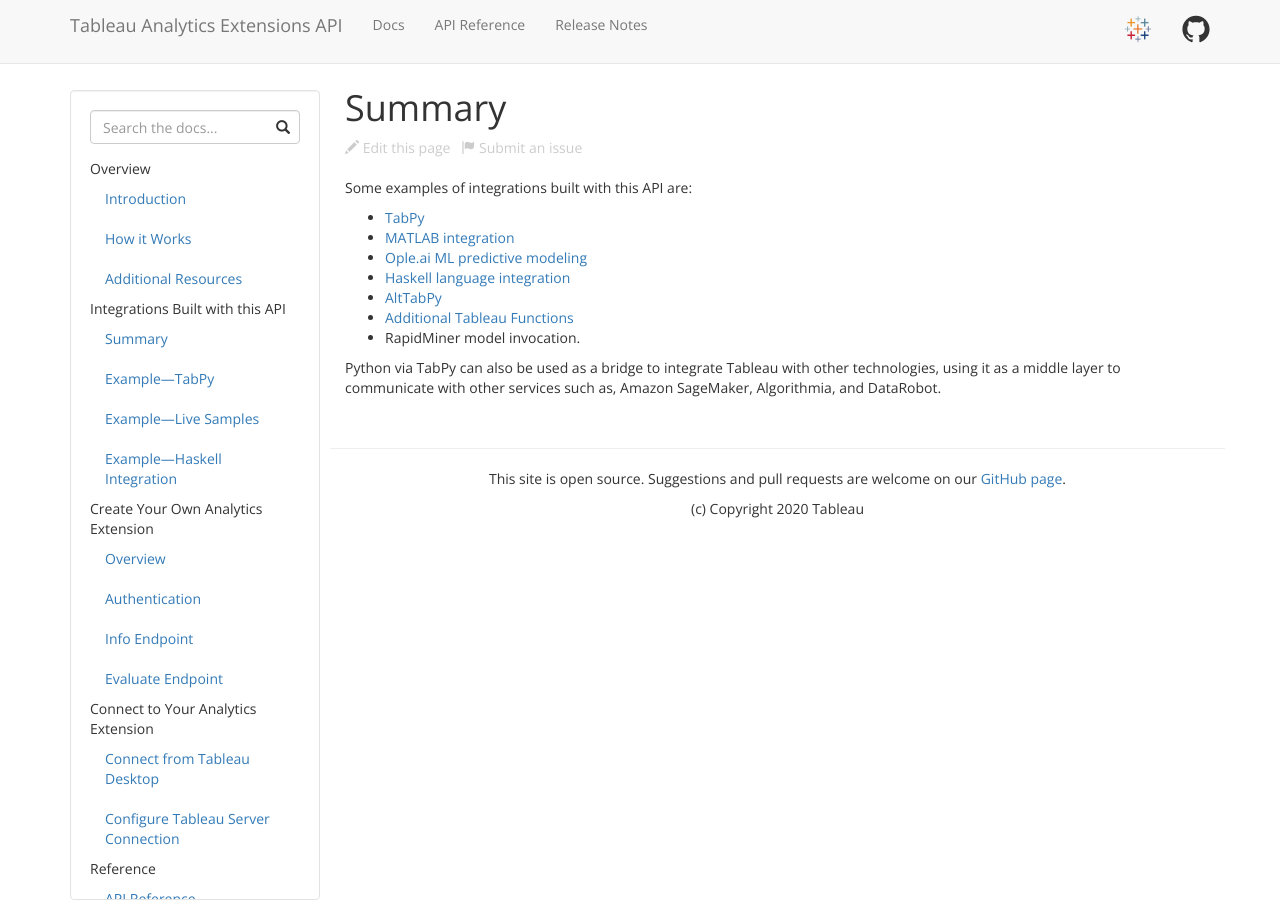
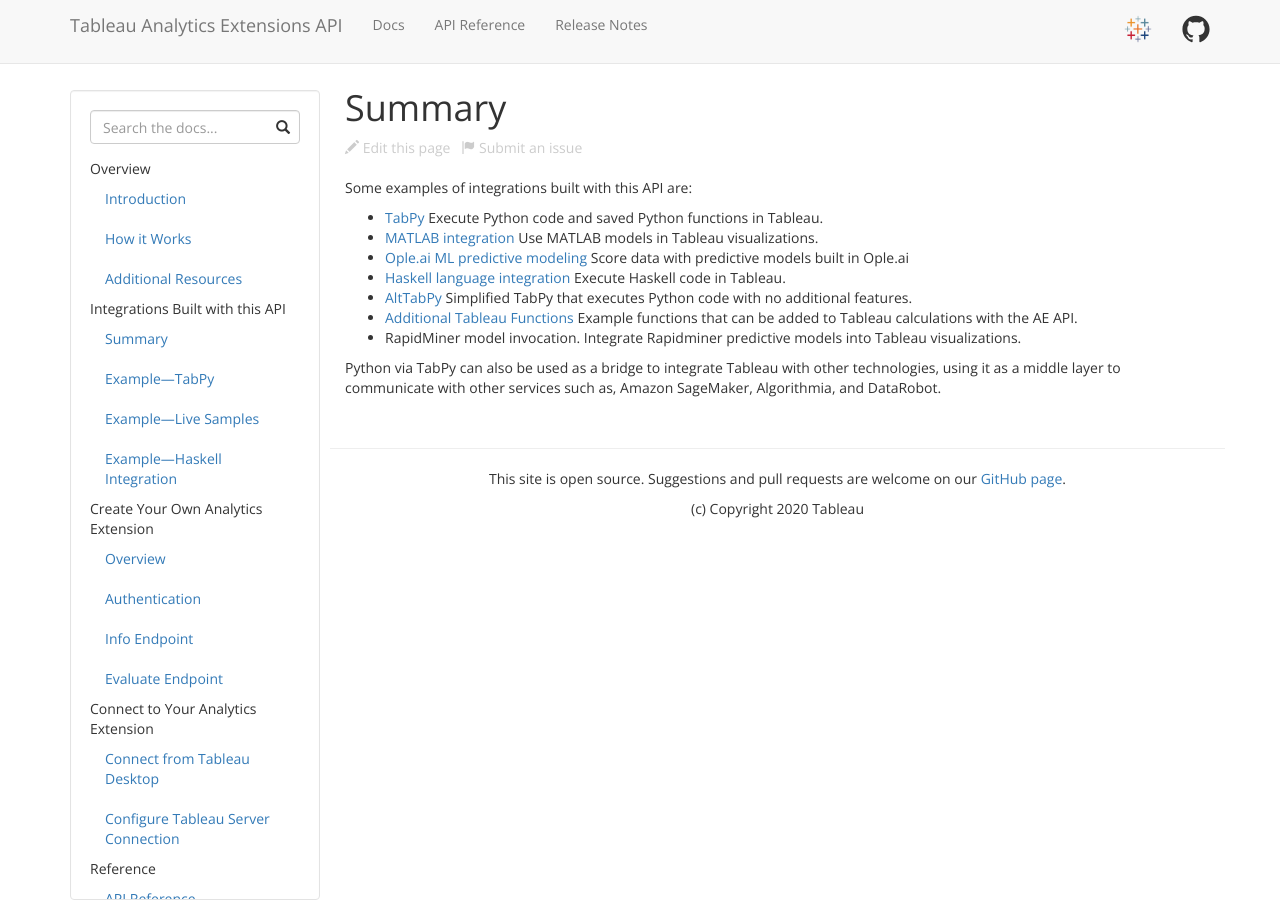
Before and after one commit to tableau/analytics-extensions-api, a Jekyll site: the page built from docs/ae_summary.md, in a window 1280 px wide. Built offline with Jekyll 4.4.1, drawn with Linux system fonts in a browser that asks for light colours; nearby versions of some CDN libraries.

Commit message:
Update ae_summary.md

```diff
--- a/docs/ae_summary.md
+++ b/docs/ae_summary.md
@@ -4,12 +4,12 @@
 ---
 
 Some examples of integrations built with this API are:
-- [TabPy](https://github.com/tableau/TabPy)
-- [MATLAB integration](https://www.mathworks.com/products/reference-architectures/tableau.html)
-- [Ople.ai ML predictive modeling](https://ople.ai/tableau-integration/)
-- [Haskell language integration](https://databoss.starschema.net/tableau-external-services-api-adding-haskell-calculations/)
-- [AltTabPy](https://alttabpy.readthedocs.io/en/latest/index.html)
-- [Additional Tableau Functions](https://glitch.com/edit/#!/ext-api-test?path=README.md:1:0)
-- RapidMiner model invocation.
+- [TabPy](https://github.com/tableau/TabPy) Execute Python code and saved Python functions in Tableau.
+- [MATLAB integration](https://www.mathworks.com/products/reference-architectures/tableau.html) Use MATLAB models in Tableau visualizations.
+- [Ople.ai ML predictive modeling](https://ople.ai/tableau-integration/) Score data with predictive models built in Ople.ai
+- [Haskell language integration](https://databoss.starschema.net/tableau-external-services-api-adding-haskell-calculations/) Execute Haskell code in Tableau.
+- [AltTabPy](https://alttabpy.readthedocs.io/en/latest/index.html) Simplified TabPy that executes Python code with no additional features.
+- [Additional Tableau Functions](https://glitch.com/edit/#!/ext-api-test?path=README.md:1:0) Example functions that can be added to Tableau calculations with the AE API.
+- RapidMiner model invocation. Integrate Rapidminer predictive models into Tableau visualizations.
 
 Python via TabPy can also be used as a bridge to integrate Tableau with other technologies, using it as a middle layer to communicate with other services such as, Amazon SageMaker, Algorithmia, and DataRobot.
```
